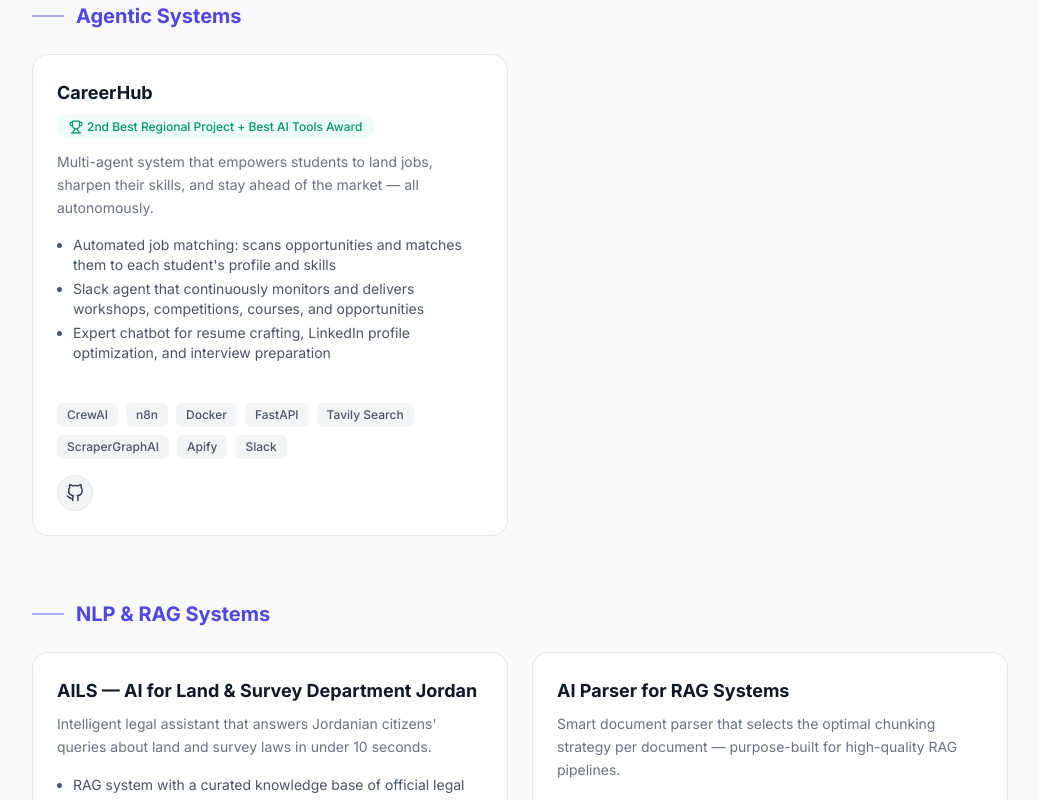
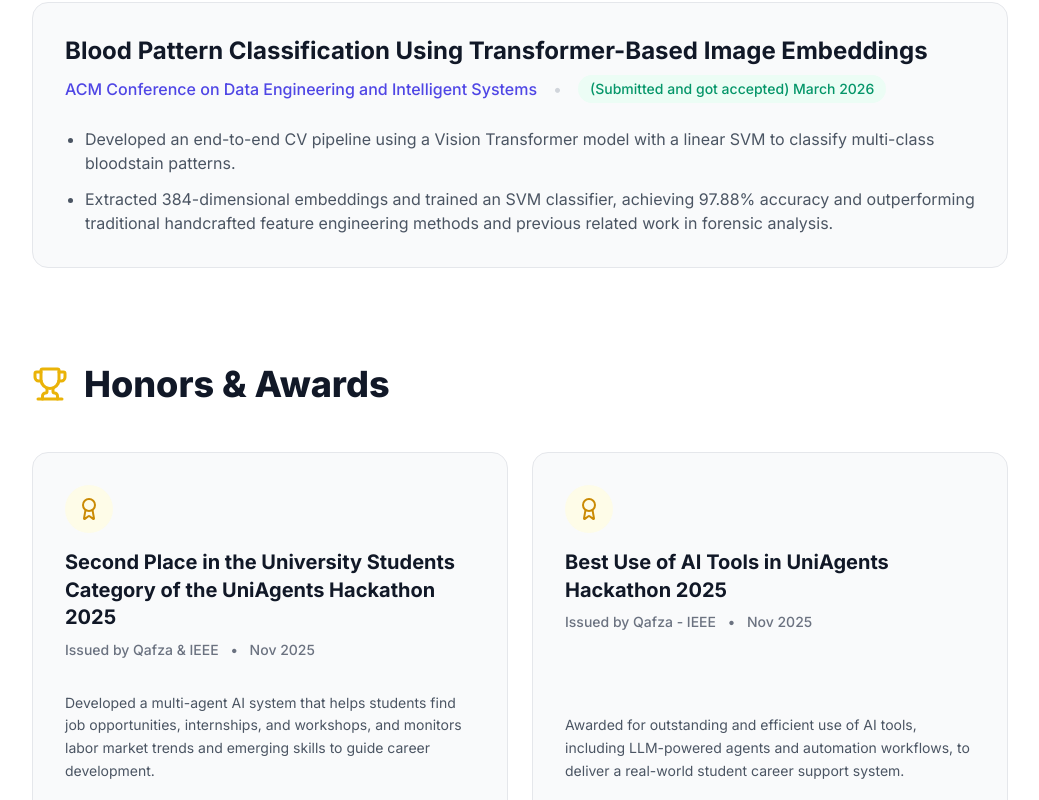
Before and after one commit to en3imi/portfolio, a Next.js app: page / in a window 1280 px wide. Shown: the part 2580-3380 px from the top of the page, without its empty margins (120-1159 px from the left). Built offline with nearby package versions, Linux system fonts and the light colour scheme.

Commit message:
feat: add research and awards sections

```diff
--- a/app/page.tsx
+++ b/app/page.tsx
@@ -1,6 +1,7 @@
 import Navbar from "@/components/Navbar";
 import Hero from "@/components/Hero";
 import Experience from "@/components/Experience";
+import Achievements from "@/components/Achievements";
 import Projects from "@/components/Projects";
 import Skills from "@/components/Skills";
 import Contact from "@/components/Contact";
@@ -11,6 +12,7 @@
       <Navbar />
       <Hero />
       <Experience />
+      <Achievements />
       <Projects />
       <Skills />
       <Contact />
--- /dev/null
+++ b/components/Achievements.tsx
@@ -0,0 +1,90 @@
+import React from "react";
+import { Trophy, BookOpen, Award } from "lucide-react";
+
+const research = [
+  {
+    title: "Blood Pattern Classification Using Transformer-Based Image Embeddings",
+    conference: "ACM Conference on Data Engineering and Intelligent Systems",
+    date: "(Submitted and got accepted) March 2026",
+    bullets: [
+      "Developed an end-to-end CV pipeline using a Vision Transformer model with a linear SVM to classify multi-class bloodstain patterns.",
+      "Extracted 384-dimensional embeddings and trained an SVM classifier, achieving 97.88% accuracy and outperforming traditional handcrafted feature engineering methods and previous related work in forensic analysis."
+    ]
+  }
+];
+
+const awards = [
+  {
+    title: "Second Place in the University Students Category of the UniAgents Hackathon 2025",
+    issuer: "Qafza & IEEE",
+    date: "Nov 2025",
+    description: "Developed a multi-agent AI system that helps students find job opportunities, internships, and workshops, and monitors labor market trends and emerging skills to guide career development."
+  },
+  {
+    title: "Best Use of AI Tools in UniAgents Hackathon 2025",
+    issuer: "Qafza - IEEE",
+    date: "Nov 2025",
+    description: "Awarded for outstanding and efficient use of AI tools, including LLM-powered agents and automation workflows, to deliver a real-world student career support system."
+  }
+];
+
+export default function Achievements() {
+  return (
+    <section id="achievements" className="py-24 bg-white dark:bg-white/[0.02]">
+      <div className="max-w-5xl mx-auto px-6">
+
+        {/* Research Section */}
+        <h2 className="text-4xl font-extrabold text-gray-900 dark:text-neutral-100 mb-12 flex items-center gap-4">
+          <BookOpen className="text-indigo-500" size={36} />
+          Research
+        </h2>
+
+        <div className="space-y-6 mb-24">
+          {research.map((item, index) => (
+            <div key={index} className="bg-gray-50 dark:bg-white/5 border border-gray-200 dark:border-white/10 rounded-2xl p-8 hover:border-indigo-300 dark:hover:border-indigo-500/50 transition-colors">
+              <h3 className="text-2xl font-bold text-gray-900 dark:text-white mb-2">{item.title}</h3>
+              <div className="flex flex-col md:flex-row md:items-center gap-2 md:gap-4 mb-6">
+                <p className="text-indigo-600 dark:text-indigo-400 font-medium">{item.conference}</p>
+                <span className="hidden md:inline text-gray-300 dark:text-gray-700">•</span>
+                <p className="text-emerald-600 dark:text-emerald-400 font-medium text-sm bg-emerald-50 dark:bg-emerald-500/10 px-3 py-1 rounded-full w-fit">
+                  {item.date}
+                </p>
+              </div>
+              <ul className="list-disc list-outside ml-5 space-y-3 text-gray-600 dark:text-neutral-400 text-sm md:text-base leading-relaxed">
+                {item.bullets.map((bullet, idx) => (
+                  <li key={idx}>{bullet}</li>
+                ))}
+              </ul>
+            </div>
+          ))}
+        </div>
+
+        {/* Awards Section */}
+        <h2 className="text-4xl font-extrabold text-gray-900 dark:text-neutral-100 mb-12 flex items-center gap-4">
+          <Trophy className="text-yellow-500" size={36} />
+          Honors & Awards
+        </h2>
+
+        <div className="grid grid-cols-1 md:grid-cols-2 gap-6">
+          {awards.map((award, index) => (
+            <div key={index} className="bg-gray-50 dark:bg-white/5 border border-gray-200 dark:border-white/10 rounded-2xl p-8 hover:border-yellow-300 dark:hover:border-yellow-500/50 transition-colors flex flex-col h-full">
+              <div className="mb-4">
+                <div className="w-12 h-12 bg-yellow-50 dark:bg-yellow-500/10 rounded-full flex items-center justify-center mb-4 text-yellow-600 dark:text-yellow-400">
+                  <Award size={24} />
+                </div>
+                <h3 className="text-xl font-bold text-gray-900 dark:text-white mb-2 leading-snug">{award.title}</h3>
+                <p className="text-gray-500 dark:text-neutral-400 text-sm font-medium mb-4">
+                  Issued by {award.issuer} <span className="mx-2">•</span> {award.date}
+                </p>
+              </div>
+              <p className="text-gray-600 dark:text-neutral-300 text-sm leading-relaxed mt-auto">
+                {award.description}
+              </p>
+            </div>
+          ))}
+        </div>
+
+      </div>
+    </section>
+  );
+}
--- a/components/Projects.tsx
+++ b/components/Projects.tsx
@@ -111,21 +111,7 @@
   {
     category: "Computer Vision",
     projects: [
-      {
-        title: "Blood Pattern Classification",
-        award: "IEEE International Conference — May 18, 2026",
-        description: "First-authored research paper accepted at IEEE — outperforms previous works in both accuracy and methodology.",
-        bullets: [
-          "First Author: Eyad Al-Naimi",
-          "Techniques: LDA, PCA, T-SNE, Transformer Embeddings",
-          "Merged 2 datasets into a 3-class classification problem",
-          "Self-supervised transformer embeddings + SVM classifier — eliminates manual feature engineering",
-          "Achieved 97% avg accuracy and F1-score, surpassing prior state-of-the-art",
-        ],
-        tools: ["Transformers", "SVM", "PyTorch", "LDA", "PCA", "T-SNE"],
-        github: "https://github.com/en3imi/DS372-Forensics",
-        paper: "Accepted — Publishing May 18, 2026",
-      },
+
       {
         title: "YOLO Aerial Car Detection",
         description: "Fine-tuned YOLO on an aerial imagery dataset for real-time car detection from drone footage.",
```
